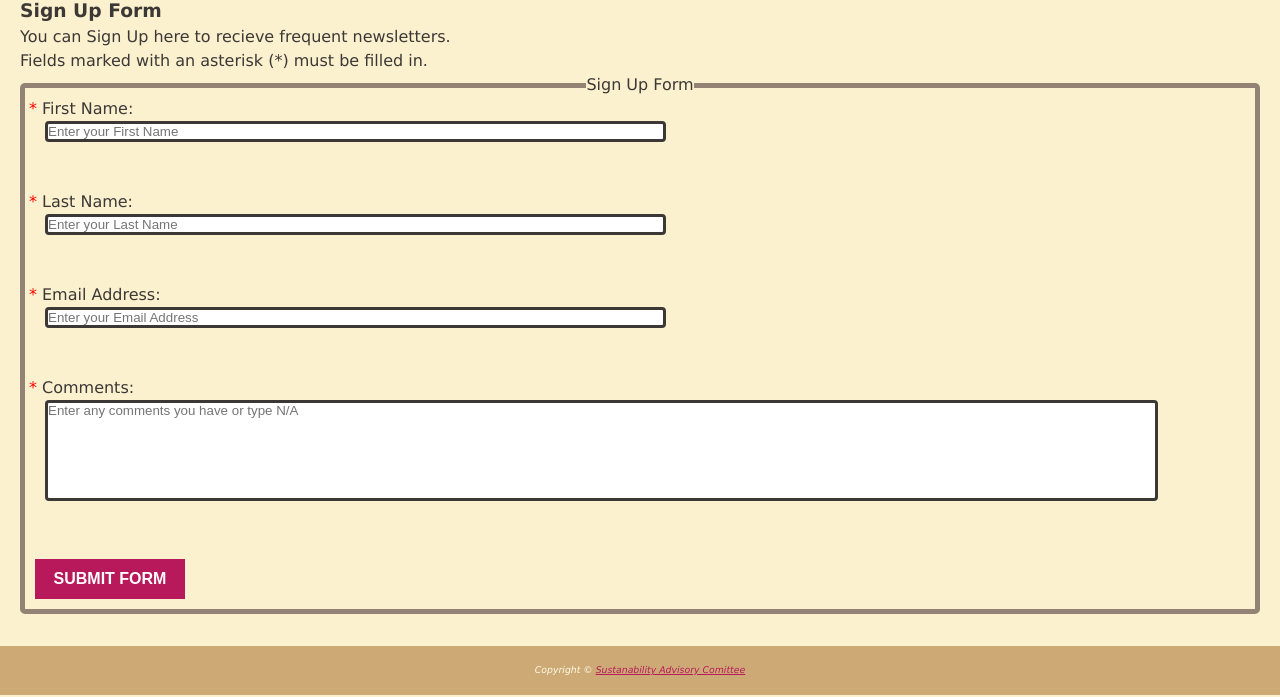
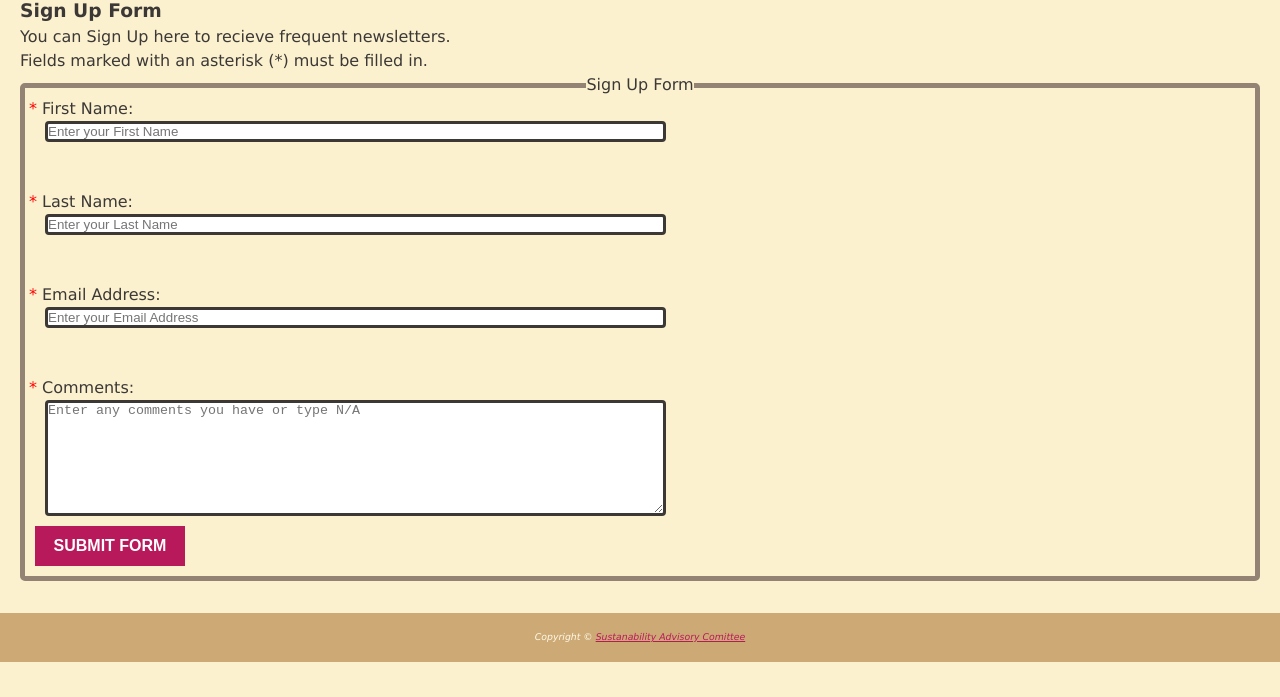
Before and after one commit to 4011A-webapp-development-assignment/Assignment, a plain HTML site: page signUp.html in a window 1280 px wide. Shown: the part 103-800 px from the top of the page. Drawn offline with Linux system fonts and the light colour scheme.

Commit message:
change comments to textarea

```diff
--- a/sac.css
+++ b/sac.css
@@ -228,8 +228,8 @@ legend {
 #comments {
 	margin-left: 20px;
 	display: inline;
-	width: 90%;
-	overflow: scroll;
+	width: 50%;
+	overflow: visible;
 	margin-right: 20px;
 	padding-bottom: 80px;
 	border: 3px solid #3c3836;
--- a/signUp.html
+++ b/signUp.html
@@ -42,7 +42,7 @@
                         <label for="email">Email Address: </label>
                         <input type="text" id="email" name="email" placeholder="Enter your Email Address" required><br><br>
                         <label for="comments">Comments: </label>
-                        <input type="text" id="comments" name="comments" placeholder="Enter any comments you have or type N/A" required><br><br>
+                        <textarea form="signUpForm" id="comments" name="comments" placeholder="Enter any comments you have or type N/A" required></textarea>
                         <button id="submitForm">Submit Form</button>
                     </fieldset>
                 </form>
```
